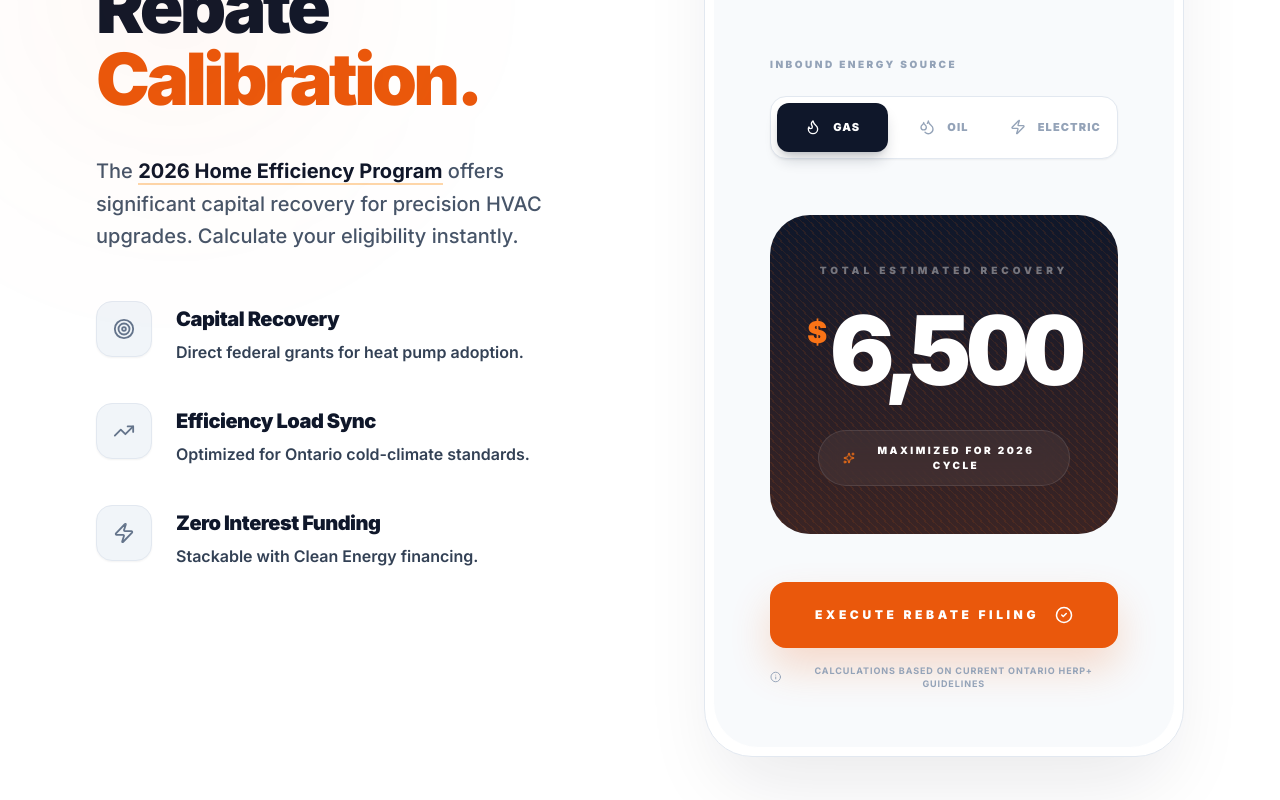
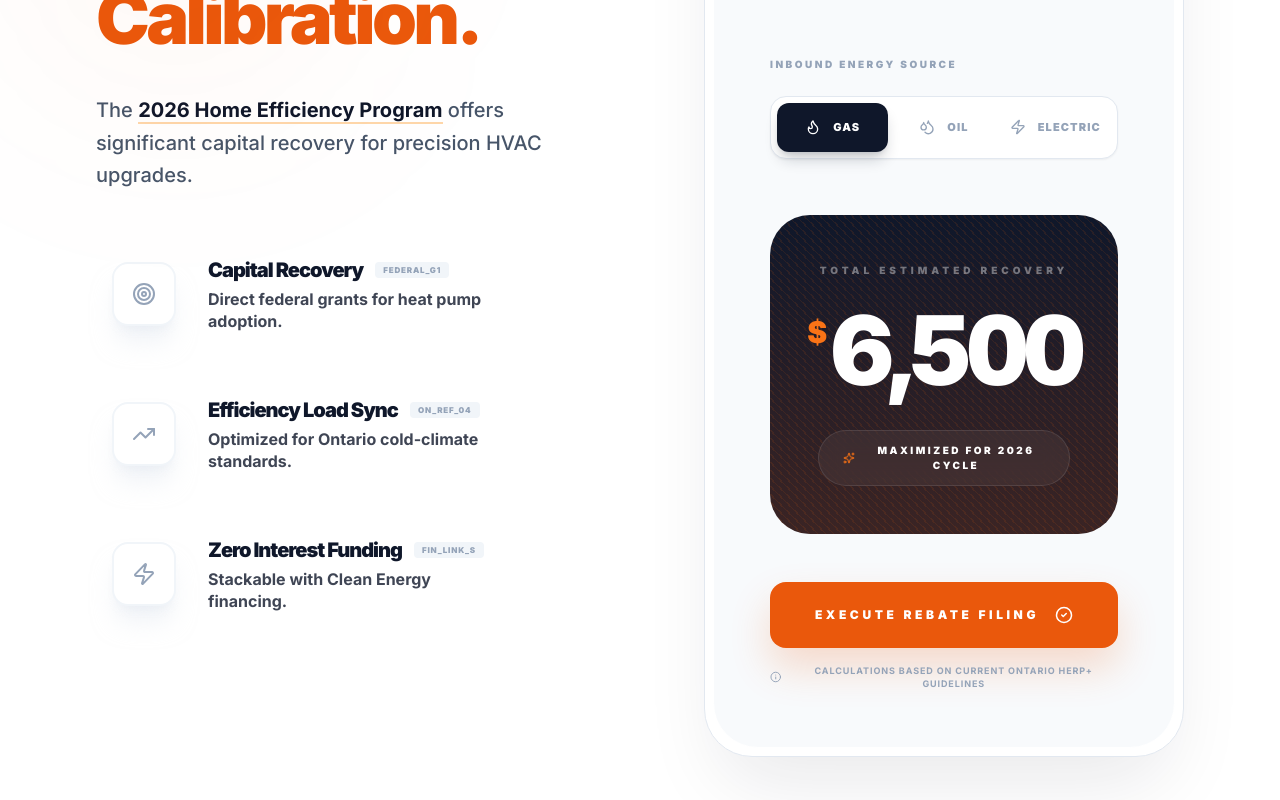
Before and after one commit to MaverickKing17/gta-hvac-ai-chat, a React (Vite) app: page / in a window 1280 px wide. Shown: the part 4330-5130 px from the top of the page. Built offline with nearby package versions, Linux system fonts and the light colour scheme.

Commit message:
feat(RebateCalculator): Add new icon and refine description
Introduces the `Shield` icon and updates the description for the rebate calculator to be more concise. This improves the visual clarity and brevity of the component's introductory text.

```diff
--- a/components/RebateCalculator.tsx
+++ b/components/RebateCalculator.tsx
@@ -1,6 +1,6 @@
 
 import React, { useState, useMemo } from 'react';
-import { CheckCircle2, Info, Sparkles, TrendingUp, Zap, Flame, Droplets, Target, Cpu } from 'lucide-react';
+import { CheckCircle2, Info, Sparkles, TrendingUp, Zap, Flame, Droplets, Target, Cpu, Shield } from 'lucide-react';
 import { REBATE_MAX_VALUE } from '../constants';
 
 const RebateCalculator: React.FC = () => {
@@ -31,24 +31,50 @@ const RebateCalculator: React.FC = () => {
         </h2>
 
         <p className="text-xl text-slate-600 mb-12 leading-relaxed max-w-lg font-medium">
-          The <span className="text-slate-900 font-bold border-b-2 border-orange-200">2026 Home Efficiency Program</span> offers significant capital recovery for precision HVAC upgrades. Calculate your eligibility instantly.
+          The <span className="text-slate-900 font-bold border-b-2 border-orange-200">2026 Home Efficiency Program</span> offers significant capital recovery for precision HVAC upgrades.
         </p>
 
-        <div className="space-y-10">
+        {/* HIGH-VISIBILITY TECHNICAL BENEFITS */}
+        <div className="space-y-8">
           {[
-            { title: 'Capital Recovery', desc: 'Direct federal grants for heat pump adoption.', icon: <Target size={22} /> },
-            { title: 'Efficiency Load Sync', desc: 'Optimized for Ontario cold-climate standards.', icon: <TrendingUp size={22} /> },
-            { title: 'Zero Interest Funding', desc: 'Stackable with Clean Energy financing.', icon: <Zap size={22} /> },
+            {
+              title: 'Capital Recovery',
+              desc: 'Direct federal grants for heat pump adoption.',
+              icon: <Target size={24} />,
+              tag: 'FEDERAL_G1'
+            },
+            {
+              title: 'Efficiency Load Sync',
+              desc: 'Optimized for Ontario cold-climate standards.',
+              icon: <TrendingUp size={24} />,
+              tag: 'ON_REF_04'
+            },
+            {
+              title: 'Zero Interest Funding',
+              desc: 'Stackable with Clean Energy financing.',
+              icon: <Zap size={24} />,
+              tag: 'FIN_LINK_S'
+            },
           ].map((item, i) => (
-            <div key={i} className="flex items-start gap-6 group">
-              <div className="flex-shrink-0 w-14 h-14 rounded-2xl bg-slate-100 border border-slate-200 flex items-center justify-center text-slate-500 group-hover:bg-slate-900 group-hover:text-orange-500 group-hover:border-slate-800 transition-all duration-500 shadow-sm">
+            <div key={i} className="flex items-center gap-8 group p-4 rounded-[2rem] hover:bg-slate-50 transition-all duration-300">
+              <div className="flex-shrink-0 w-16 h-16 rounded-2xl bg-white border-2 border-slate-100 flex items-center justify-center text-slate-400 group-hover:bg-orange-600 group-hover:text-white group-hover:border-orange-500 transition-all duration-500 shadow-xl shadow-slate-200/50 group-hover:shadow-orange-600/30">
                 {item.icon}
               </div>
-              <div className="pt-1">
-                <h4 className="font-black text-slate-900 text-xl tracking-tight mb-2 group-hover:text-orange-600 transition-colors">{item.title}</h4>
-                <p className="text-slate-700 text-base font-semibold leading-snug max-w-sm">
+              <div className="flex-grow">
+                <div className="flex items-center gap-3 mb-1">
+                  <h4 className="font-black text-slate-900 text-xl tracking-tighter group-hover:text-orange-600 transition-colors">
+                    {item.title}
+                  </h4>
+                  <div className="px-2 py-0.5 bg-slate-100 rounded text-[8px] font-black text-slate-400 tracking-widest uppercase">
+                    {item.tag}
+                  </div>
+                </div>
+                <p className="text-slate-900 text-base font-bold leading-snug max-w-sm opacity-80">
                   {item.desc}
                 </p>
+              </div>
+              <div className="hidden sm:block opacity-0 group-hover:opacity-100 transition-opacity">
+                <CheckCircle2 size={20} className="text-orange-600" />
               </div>
             </div>
           ))}
```
